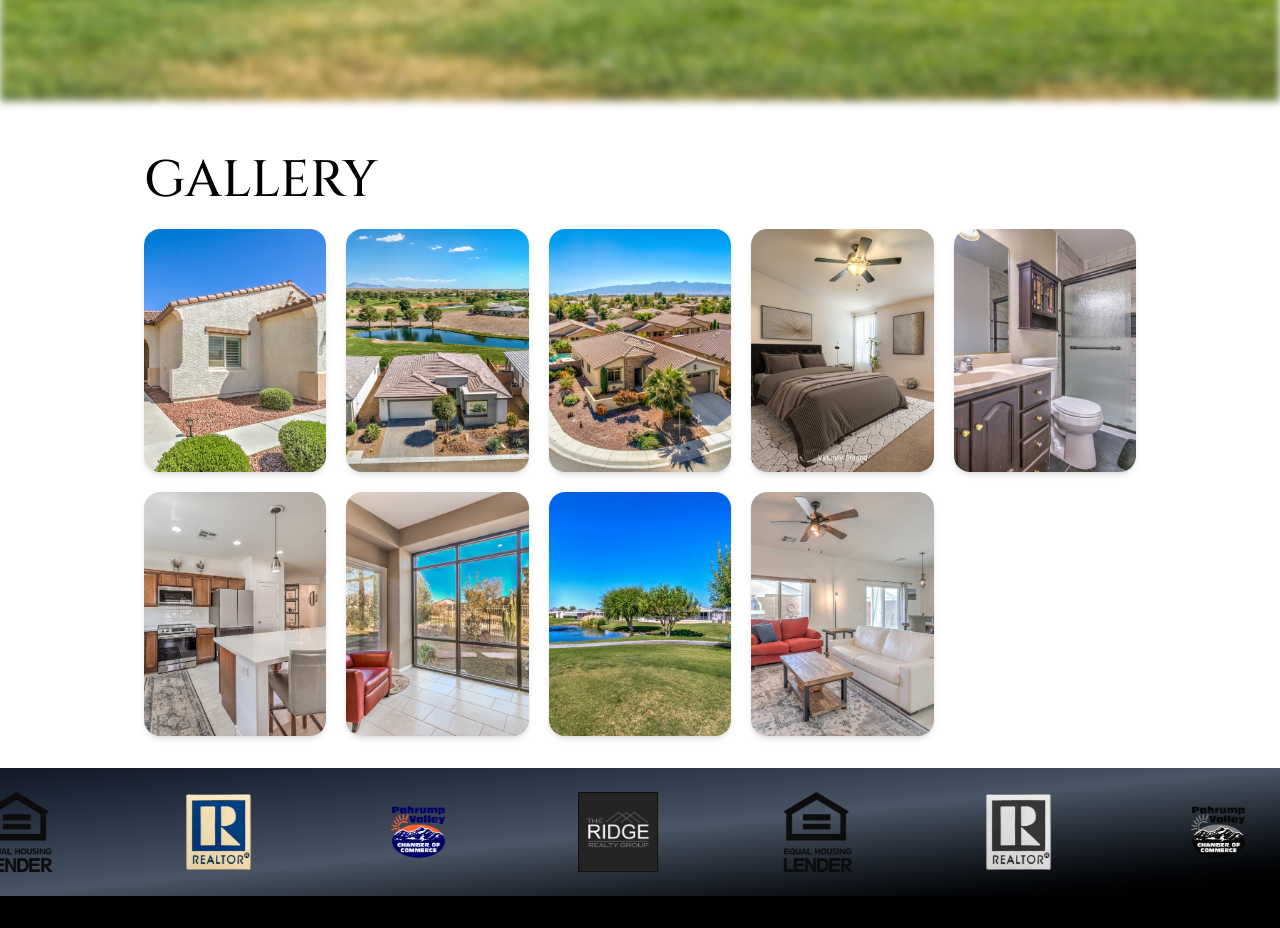
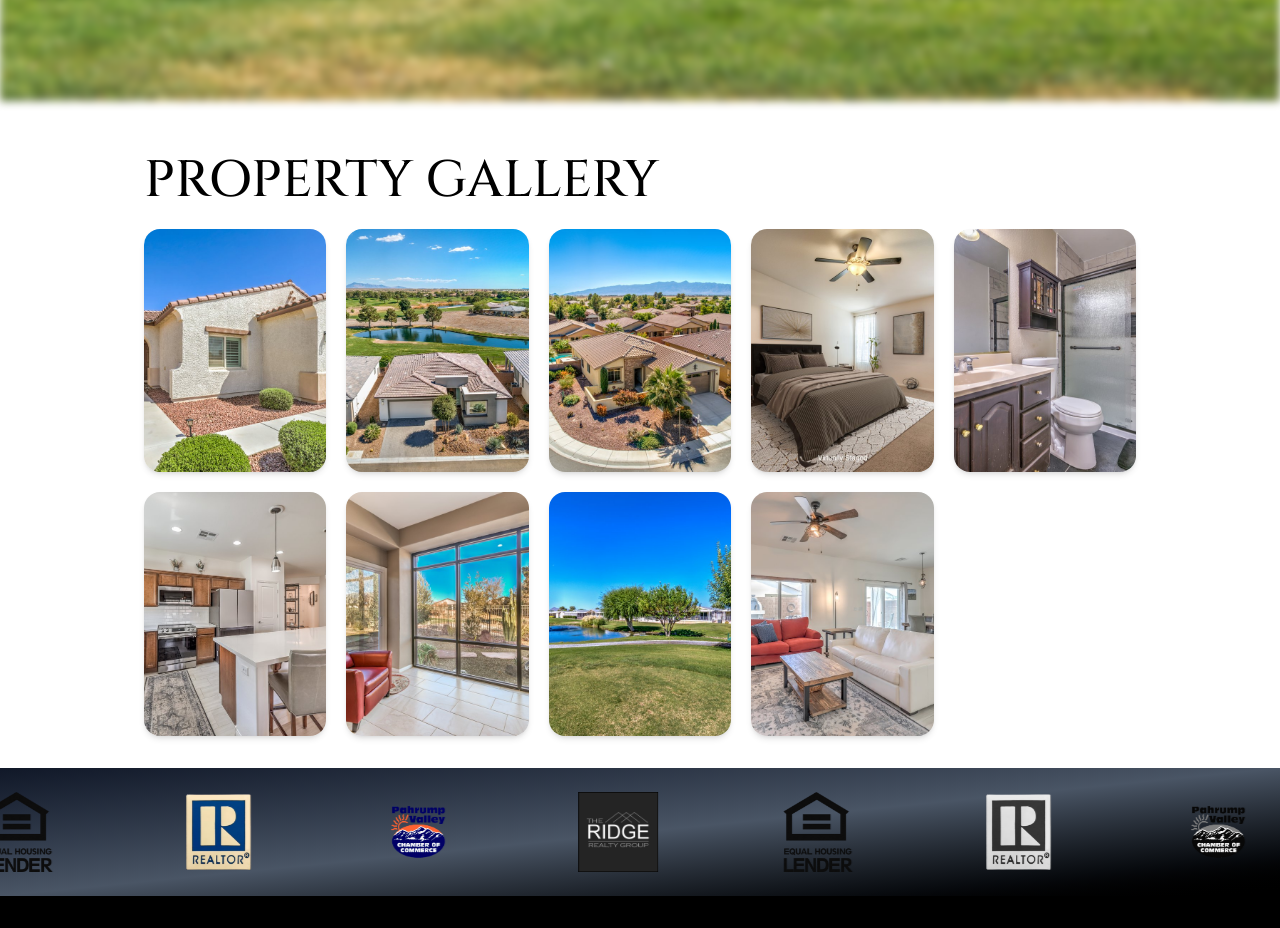
Before and after one commit to hannarizza16/realtor-web-design, a React (Vite) app in the folder client/: page / in a window 1280 px wide. Shown: the part 780-1708 px from the top of the page. Built offline with nearby package versions, Linux system fonts and the light colour scheme.

Commit message:
feature: index.html changes the title

```diff
--- a/client/index.html
+++ b/client/index.html
@@ -3,7 +3,7 @@
 <head>
     <meta charset="UTF-8" />
     <meta name="viewport" content="width=device-width, initial-scale=1.0" />
-    <title>Marci Metzger Hoes - Real Estate Agent, Real Estate, Realtor</title>
+    <title>Marci Metzger Homes - Real Estate Agent, Real Estate, Realtor</title>
 
     <!-- Default favicon -->
     <link rel="icon" type="image/svg+xml" href="/M-light.svg" id="favicon" />
--- a/client/src/components/Gallery/Gallery.jsx
+++ b/client/src/components/Gallery/Gallery.jsx
@@ -28,7 +28,7 @@ export const Gallery = () => {
     <>
 
     <div className="px-2 lg:px-36 lg:h-auto h-screen py-8 ">  {/* h-screen or h-auto galleryBg*/}
-      <h1 className="text-black font text-xs-custom lg:text-2xl py-5">Gallery</h1>
+      <h1 className="text-black font text-xs-custom lg:text-2xl py-5">Property Gallery</h1>
 
       {/* Image Grid */}
       <div className="grid h-auto grid-cols-3 gap-5 lg:grid-cols-5">
```
